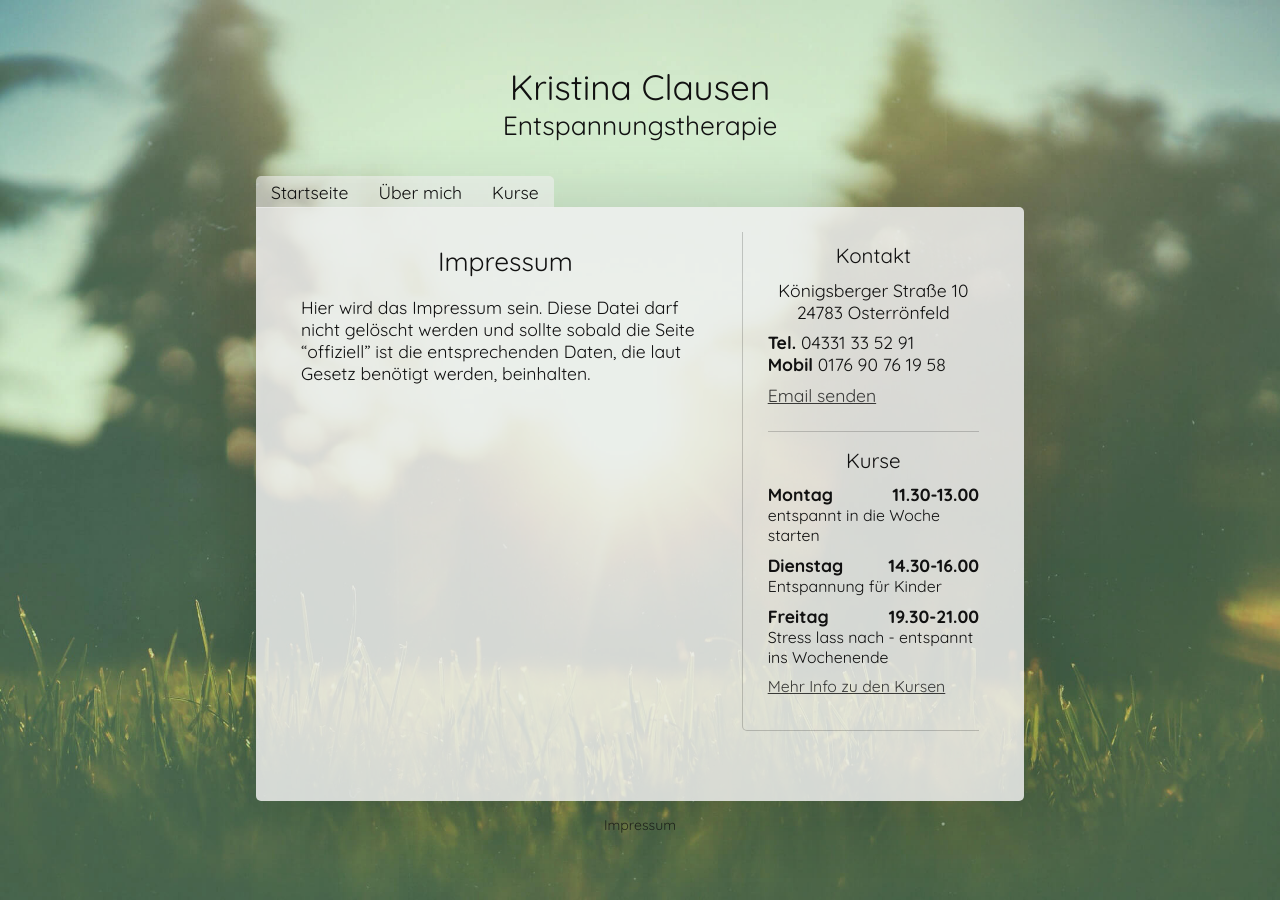
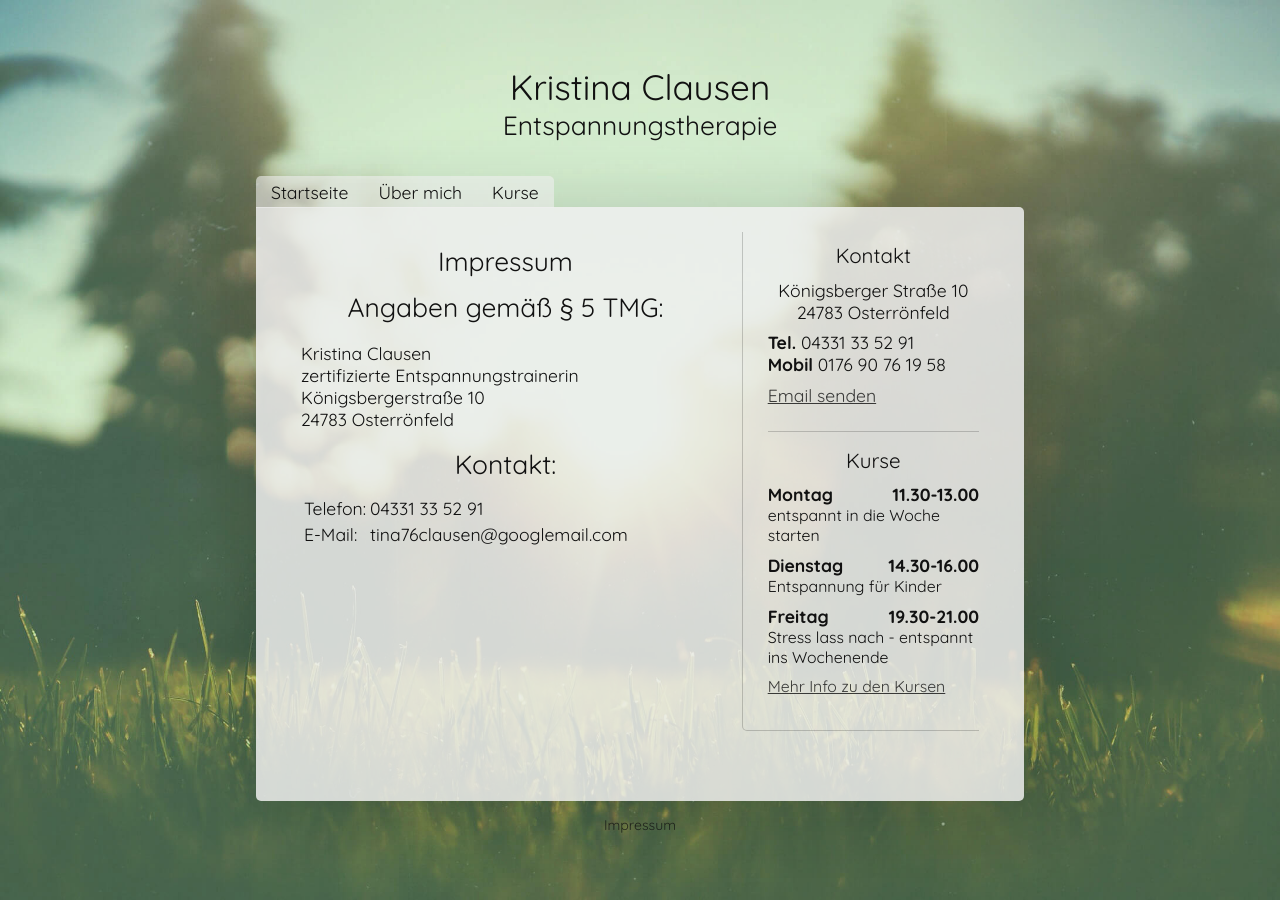
Before and after one commit to TinaClausen/tina, a Jekyll site: the page built from impressum.md, in a window 1280 px wide. Built offline with Jekyll 4.4.1, drawn with Linux system fonts in a browser that asks for light colours.

Commit message:
Impressum

```diff
--- a/impressum.md
+++ b/impressum.md
@@ -2,6 +2,16 @@
 title: Impressum
 ---
 
-Hier wird das Impressum sein. Diese Datei darf nicht gelöscht werden und sollte
-sobald die Seite "offiziell" ist die entsprechenden Daten, die laut Gesetz
-benötigt werden, beinhalten.
+## Angaben gemäß § 5 TMG:
+<p>Kristina Clausen<br />
+zertifizierte Entspannungstrainerin<br />
+Königsbergerstraße 10<br />
+24783 Osterrönfeld
+</p>
+<h2>Kontakt:</h2>
+<table><tr>
+<td>Telefon:</td>
+<td>04331 33 52 91</td></tr>
+<tr><td>E-Mail:</td>
+<td>tina76clausen@googlemail.com</td>
+</tr></table>
```
